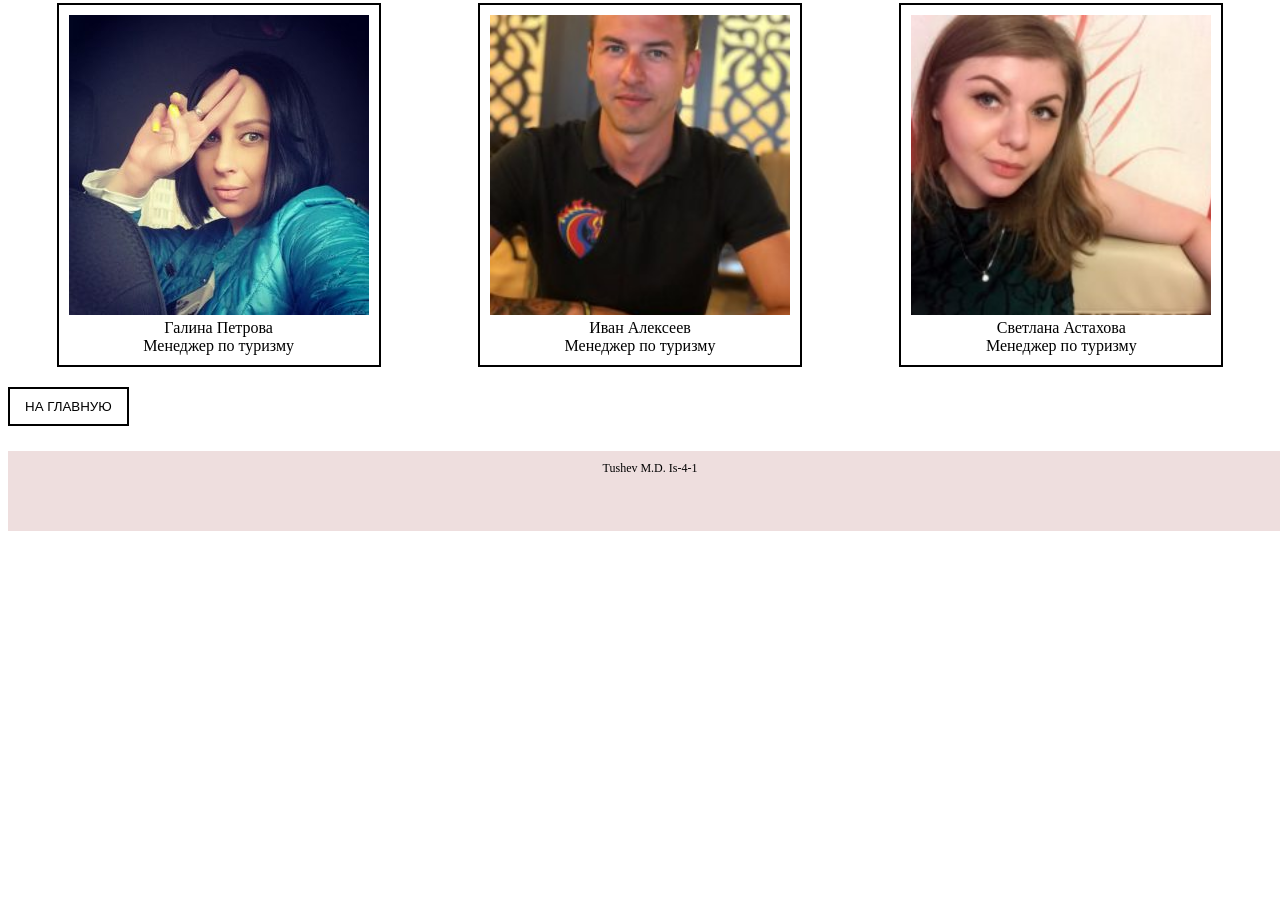
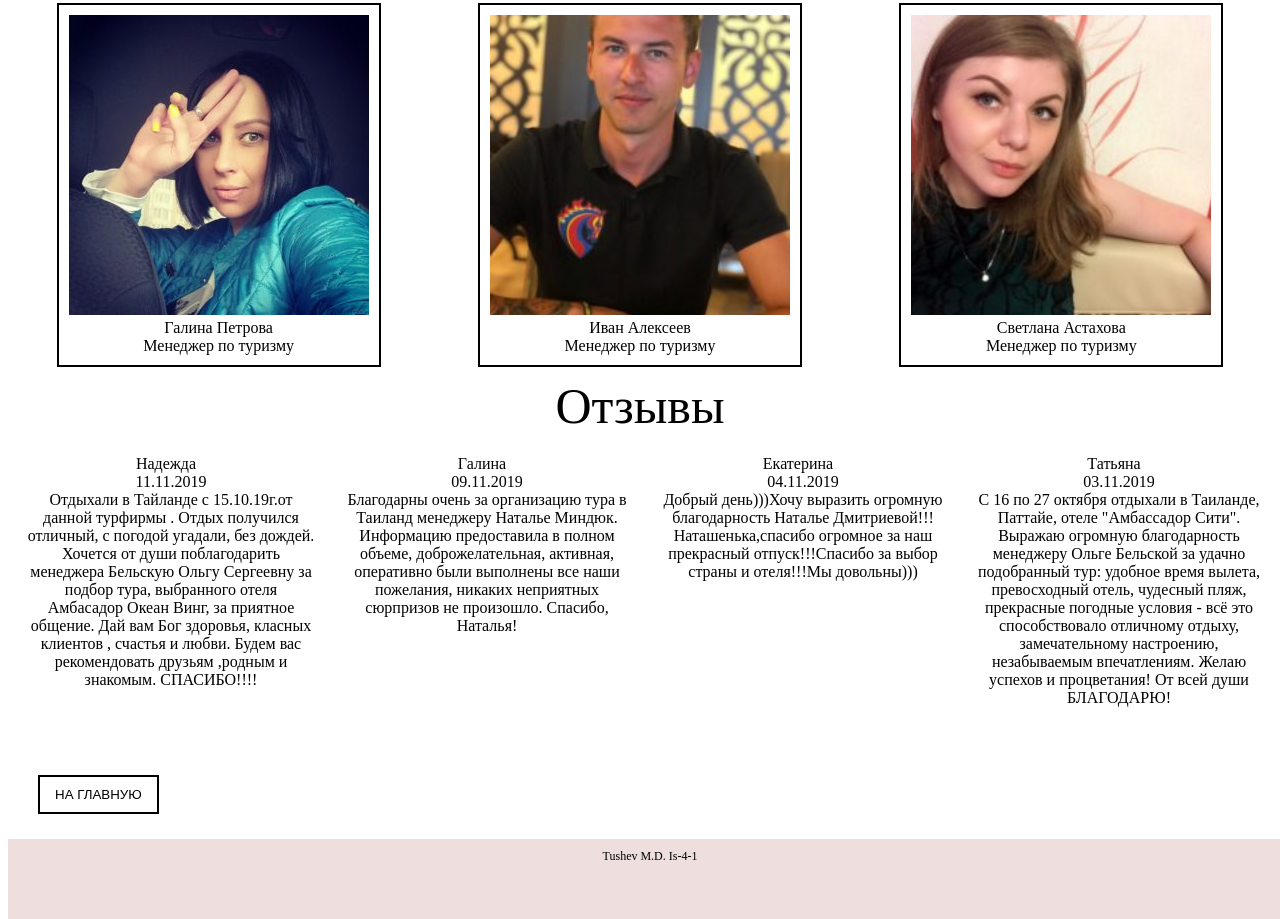
Before and after one commit to MikhailTushev/MikhailTushev.github.io, a plain HTML site: page veb/Портфолио/Web/index.html in a window 1280 px wide. Shown: the part 1619-2538 px from the top of the page. Before the commit the page ends 2150 px from the top, so only its background shows below. Drawn offline with Linux system fonts and the light colour scheme; a web font is replaced by a local one.

Commit message:
added comment

```diff
--- a/veb/Портфолио/Web/index.html
+++ b/veb/Портфолио/Web/index.html
@@ -196,17 +196,66 @@
                     Менеджер по туризму
                 </div>
             </div>
+        </div>
 
+        <div class="slogan_bo">
+            Отзывы
+        </div>
 
+        <div class="feedback">
+            <div class="feedback-comment">
+                <div class="name">
+                    Надежда
+                </div>
+                <div class="text">
+                    11.11.2019
+                </div>
+                <div class="text">
+                    Отдыхали в Тайланде с 15.10.19г.от данной турфирмы . Отдых получился отличный, с погодой угадали, без дождей. Хочется от души поблагодарить менеджера Бельскую Ольгу Сергеевну за подбор тура, выбранного отеля Амбасадор Океан Винг, за приятное общение.
+                    Дай вам Бог здоровья, класных клиентов , счастья и любви. Будем вас рекомендовать друзьям ,родным и знакомым. СПАСИБО!!!!
+                </div>
+            </div>
+            <div class="feedback-comment">
+                <div class="name">
+                    Галина
+                </div>
+                <div class="text">
+                    09.11.2019
+                </div>
+                <div class="text">
+                    Благодарны очень за организацию тура в Таиланд менеджеру Наталье Миндюк. Информацию предоставила в полном объеме, доброжелательная, активная, оперативно были выполнены все наши пожелания, никаких неприятных сюрпризов не произошло. Спасибо, Наталья!
+                </div>
+            </div>
+            <div class="feedback-comment">
+                <div class="name">
+                    Екатерина
+                </div>
+                <div class="text">
+                    04.11.2019
+                </div>
+                <div class="text">
+                    Добрый день)))Хочу выразить огромную благодарность Наталье Дмитриевой!!!Наташенька,спасибо огромное за наш прекрасный отпуск!!!Спасибо за выбор страны и отеля!!!Мы довольны)))
+                </div>
+            </div>
+            <div class="feedback-comment">
+                <div class="name">
+                    Татьяна
+                </div>
+                <div class="text">
+                    03.11.2019
+                </div>
+                <div class="text">
+                    С 16 по 27 октября отдыхали в Таиланде, Паттайе, отеле "Амбассадор Сити". Выражаю огромную благодарность менеджеру Ольге Бельской за удачно подобранный тур: удобное время вылета, превосходный отель, чудесный пляж, прекрасные погодные условия - всё это
+                    способствовало отличному отдыху, замечательному настроению, незабываемым впечатлениям. Желаю успехов и процветания! От всей души БЛАГОДАРЮ!
+                </div>
+            </div>
         </div>
-        <button> <a href="#main" id = "footerbutton">На главную</a> </button>
 
-    </div>
+        <button id="rolbackButton"> <a href="#main">На главную</a> </button>
 
-
-    <div class="foot">
-        Tushev M.D. Is-4-1
-    </div>
+        <div class="foot">
+            Tushev M.D. Is-4-1
+        </div>
 
 </body>
 
--- a/veb/Портфолио/Web/style.css
+++ b/veb/Портфолио/Web/style.css
@@ -3,6 +3,11 @@ body {
     font-family: "Acrom", normal;
     font-size: 16px;
     height: 100%;
+}
+
+a {
+    text-decoration: none;
+    color: inherit;
 }
 
 .header {
@@ -74,6 +79,7 @@ body {
 .filter {
     display: flex;
     justify-content: end;
+    margin-right: 20px;
 }
 
 .filter_button {
@@ -105,6 +111,27 @@ button:hover {
 
 /* footer */
 
+.feedback {
+    display: flex;
+    justify-content: space-around;
+    margin-top: 20px;
+    align-items: center;
+    text-align: center;
+}
+
+.feedback-comment {
+    width: 300px;
+    height: 300px;
+}
+
+.text {
+    margin-left: 10px;
+}
+
+#rolbackButton {
+    margin-left: 30px;
+}
+
 .foot {
     margin-top: 5px;
     text-align: center;
@@ -113,11 +140,6 @@ button:hover {
     height: 60px;
     background-color: #eedede;
     padding: 10px;
-}
-
-a {
-    text-decoration: none;
-    color: inherit;
 }
 
 
```
